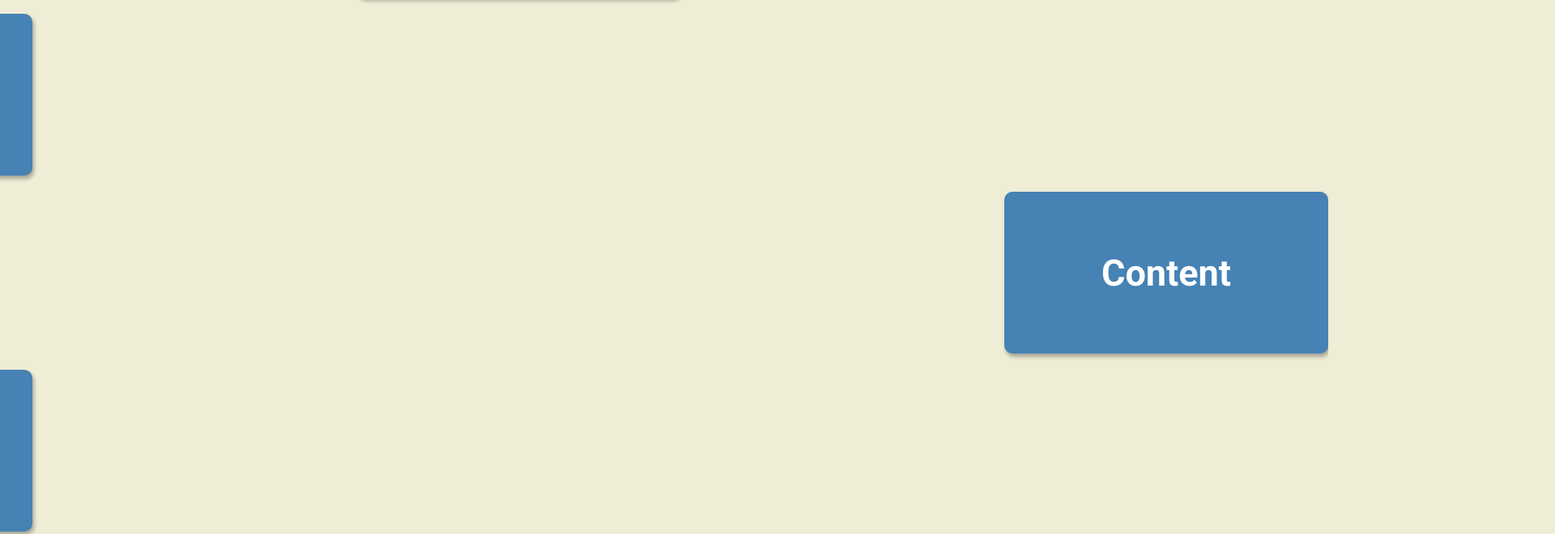
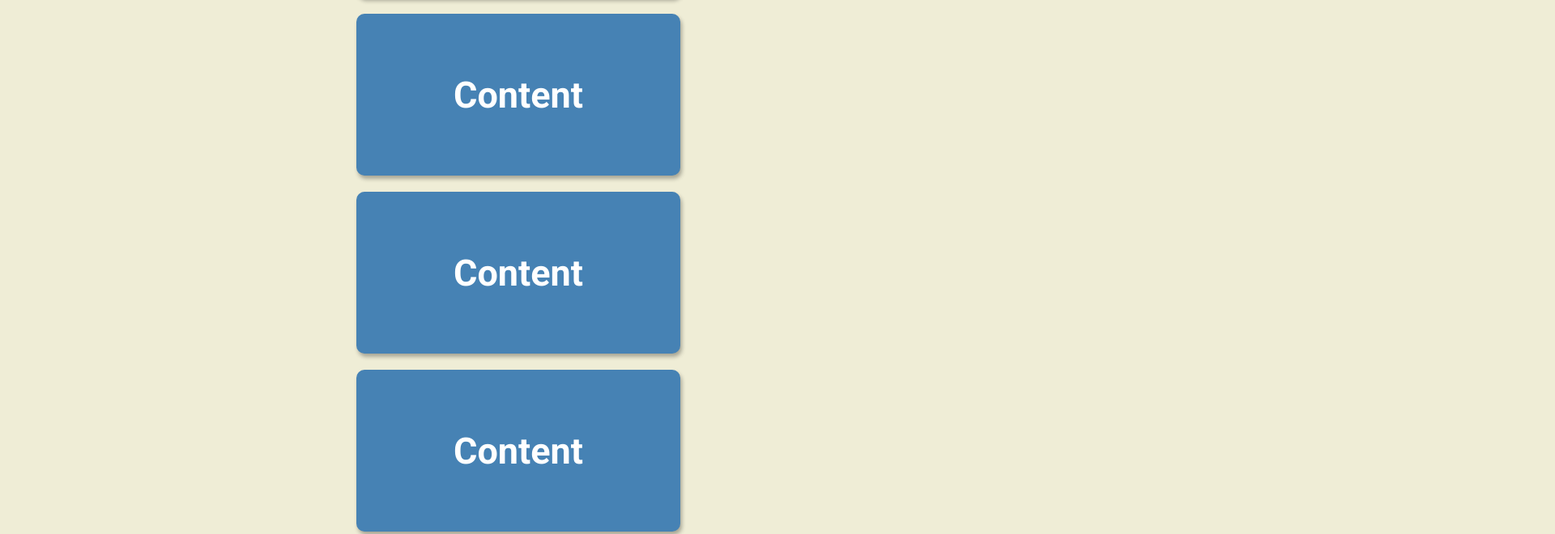
Before and after one commit to Kimmueses/Scroll_Animation, a plain HTML site: page index.html in a window 1280 px wide. Shown: the part 271-931 px from the top of the page at 81% size, 1920 px wide, since content can reach past the window. Drawn offline with Linux system fonts and the light colour scheme.

Commit message:
Adds functions for trigger points & readME

```diff
--- a/index.html
+++ b/index.html
@@ -13,7 +13,9 @@
   </head>
   <body>
     <h1>Scroll to see the animation</h1>
-    <div class="box show"><h2>Content</h2></div>
+    <div class="box"><h2>Content</h2></div>
+    <div class="box"><h2>Content</h2></div>
+    <div class="box"><h2>Content</h2></div>
     <div class="box"><h2>Content</h2></div>
     <div class="box"><h2>Content</h2></div>
     <div class="box"><h2>Content</h2></div>
--- a/script.js
+++ b/script.js
@@ -0,0 +1,21 @@
+// Creating variables to bring in boxes and adding event listeners to the window
+const boxes = document.querySelectorAll(".box");
+
+window.addEventListener("scroll", checkBoxes);
+
+// Creating function that checks trigger point for boxes to do css animation
+checkBoxes();
+
+function checkBoxes() {
+  const triggerBottom = (window.innerHeight / 5) * 4;
+
+  boxes.forEach((box) => {
+    const boxTop = box.getBoundingClientRect().top;
+
+    if (boxTop < triggerBottom) {
+      box.classList.add("show");
+    } else {
+      box.classList.remove("show");
+    }
+  });
+}
--- a/style.css
+++ b/style.css
@@ -14,12 +14,14 @@ body {
   align-items: center;
   justify-content: center;
   margin: 0;
+  overflow-x: hidden;
 }
 
 h1 {
   margin: 10px;
 }
 
+/* Styling boxes */
 .box {
   background-color: steelblue;
   color: #fff;
@@ -31,12 +33,12 @@ h1 {
   margin: 10px;
   border-radius: 10px;
   box-shadow: 2px 4px 5px rgba(0, 0, 0, 0.3);
-  transform: translateX(200%);
+  transform: translateX(300%);
   transition: transform 0.4s ease;
 }
 
 .box:nth-of-type(even) {
-  transform: translateX(-200%);
+  transform: translateX(-300%);
 }
 
 .box.show {
```
Also changed, not shown: 1 other file.
